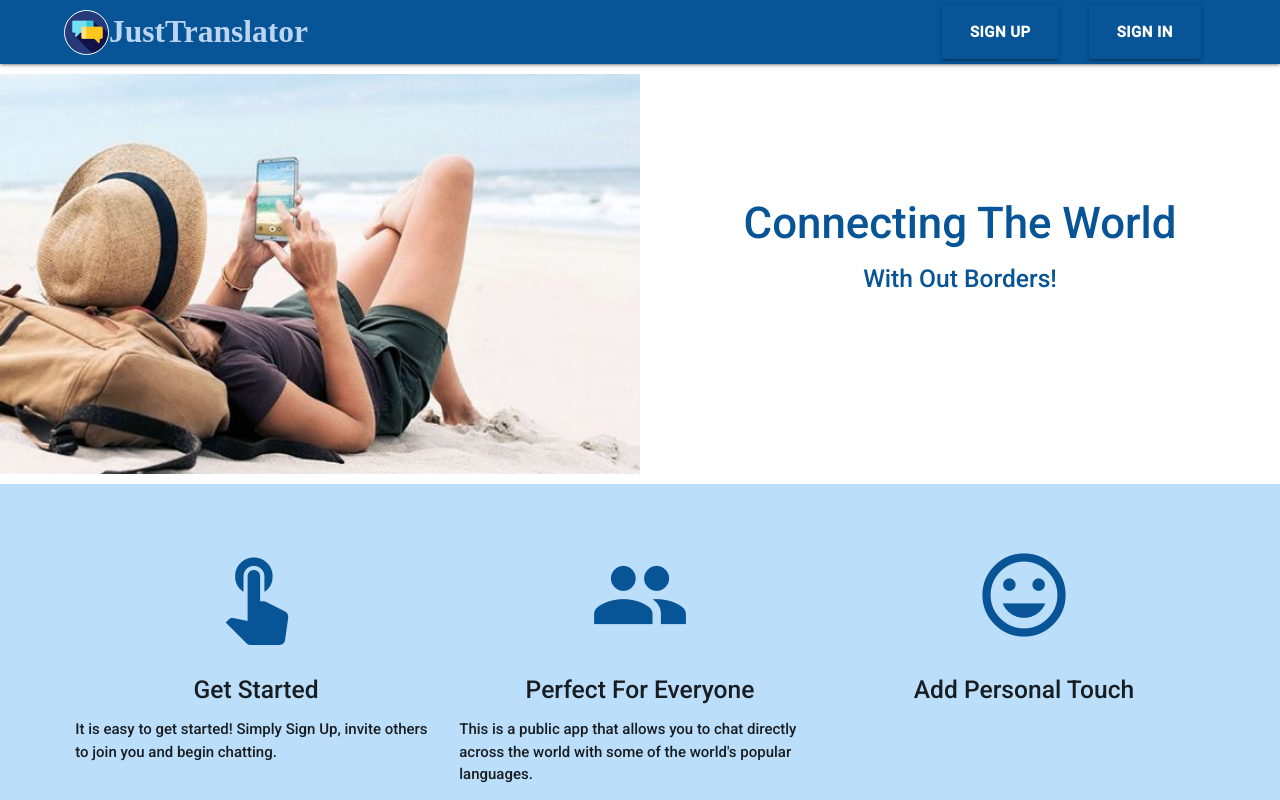
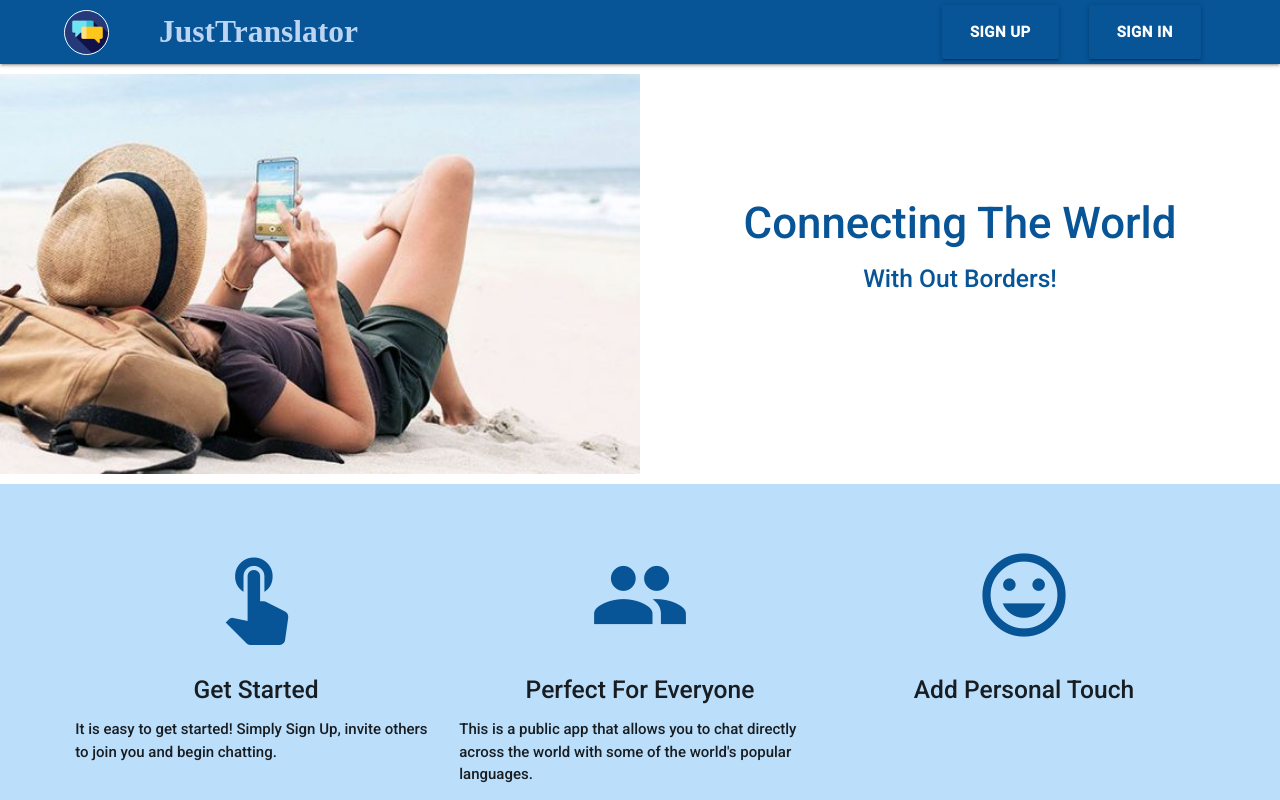
Before and after one commit to MFTeg/translationProject, a React (Create React App) app in the folder client/: page / in a window 1280 px wide. Shown: the top 800 px of the page. Built offline with nearby package versions, Linux system fonts and the light colour scheme; no server answers; a web font is replaced by a local one.

Commit message:
fixing signuppage

```diff
--- a/client/src/components/Navbar/Navbar.css
+++ b/client/src/components/Navbar/Navbar.css
@@ -20,6 +20,10 @@
   content: "\E5D2";
   /* font-family: "Roboto", sans-serif;
   font-weight: 500; */
+}
+
+#logo-container {
+  padding-left: 50px;
 }
 
 #navWrapperContainer {
--- a/client/src/components/Navbar/Navbar.js
+++ b/client/src/components/Navbar/Navbar.js
@@ -134,7 +134,7 @@ function Navbar(props) {
           className="sidenav-trigger"
         >
           <i className="material-icons" id="sideNavMenu">
-            &#xE5D2;
+            menu
           </i>
         </a>
       </div>
--- a/client/src/components/Pages/Signup.js
+++ b/client/src/components/Pages/Signup.js
@@ -37,6 +37,10 @@ class Signup extends React.Component {
 
   signUp = () => {
     console.log(this.state); //This .state Email, password and language
+    let emailInput = document.getElementById("email");
+    if (emailInput.classList.contains("invalid")) {
+      alert("Incorreect Email Format");
+    } else {
       let data = this.state;
       axios.post("/data", data).then(response => {
         console.log(response.data);
@@ -53,6 +57,7 @@ class Signup extends React.Component {
           this.props.history.push("/Signin");
         }
       });
+    }
   };
 
   selectLanguage = event => {
```
Lines whose indentation alone changed are shown as unchanged.
